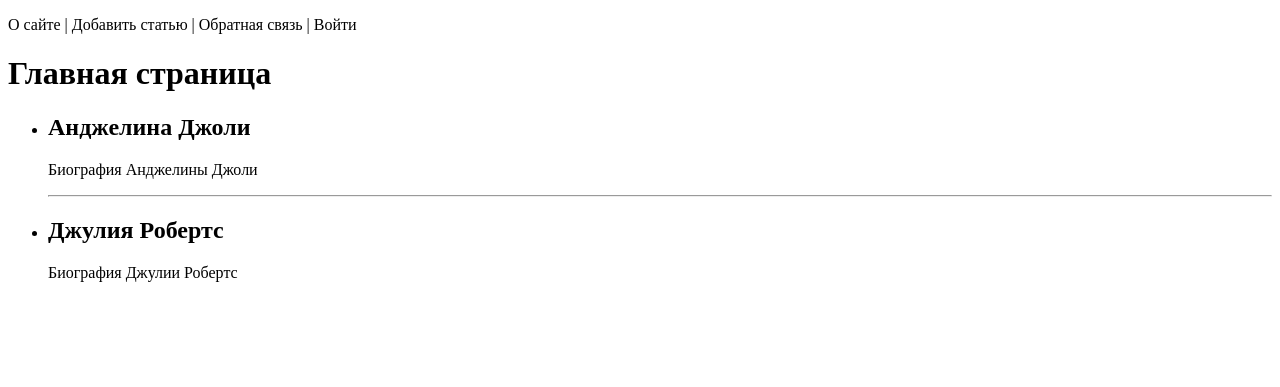
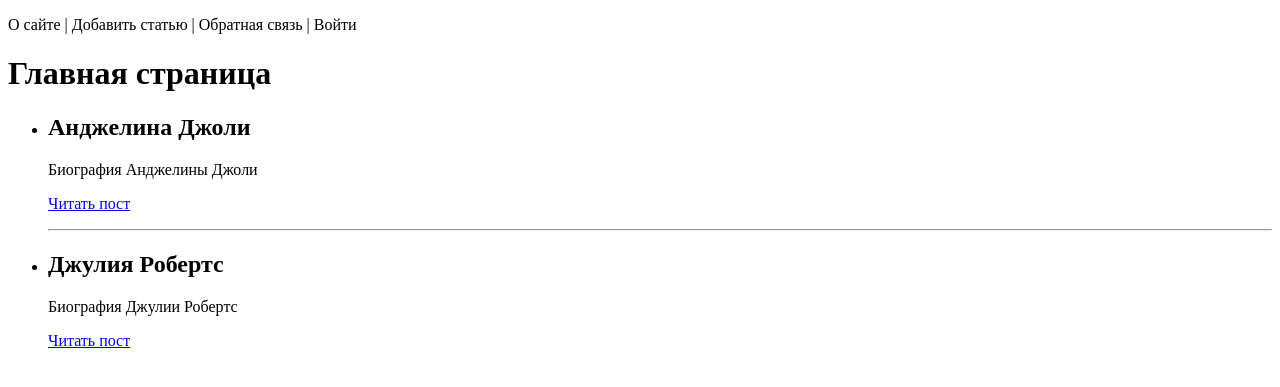
Before and after one commit to yura702007/projectDjango, a Django app: page / in a window 1280 px wide. Shown: the top 387 px of the page. Run offline with Django 4.2, Linux system fonts and the light colour scheme.

Commit message:
add link in template

```diff
--- a/sitewomen/women/templates/women/index.html
+++ b/sitewomen/women/templates/women/index.html
@@ -13,8 +13,9 @@
             <li>
                 <h2>{{ p.title }}</h2>
                 <p>{{ p.content }}</p>
+                <p><a href="post/{{ p.id }}">Читать пост</a></p>
                 {%if not forloop.last%}
-                    <hr>
+                <hr>
                 {%endif%}
             </li>
         {%endif%}
```
